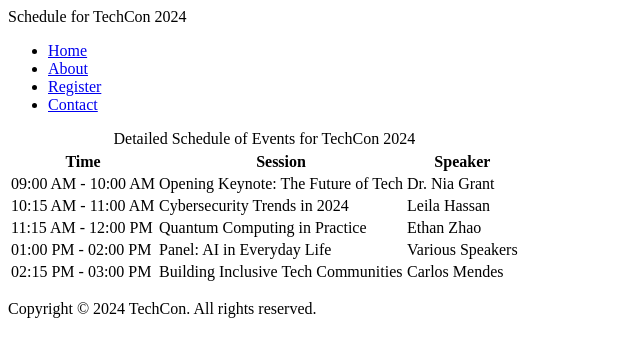
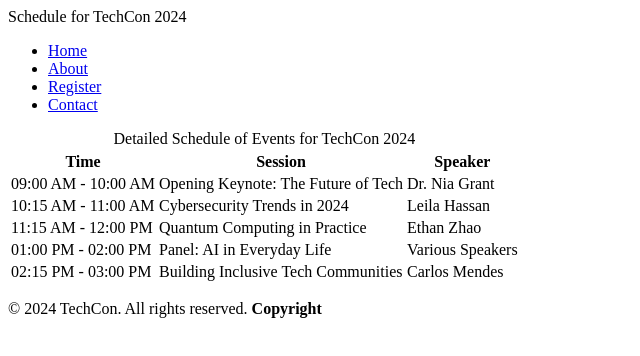
Before and after one commit to Ginaa750/TechCon_HTML, a plain HTML site: page techcon_website/schedule.html in a window 1280 px wide. Shown: the full height of the page, 0-640 px from the left. Drawn offline with Linux system fonts and the light colour scheme.

Commit message:
Add all changes in all files

```diff
--- a/techcon_website/schedule.html
+++ b/techcon_website/schedule.html
@@ -54,9 +54,9 @@
             </thead>
          </table>
     </main>
-    <footer>
-  <p>Copyright &copy; 2024 TechCon. All rights reserved.</p>
-</footer>
+   <footer>
+        <p>&copy; 2024 TechCon. All rights reserved. <strong>Copyright</strong></p>
+    </footer>
 
 
 </body>
```
Also changed, not shown: techcon_website/about.html (+2 -2 lines), techcon_website/index.html (+1 -1 lines).
